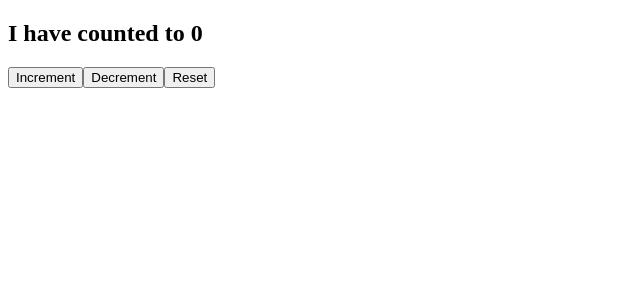
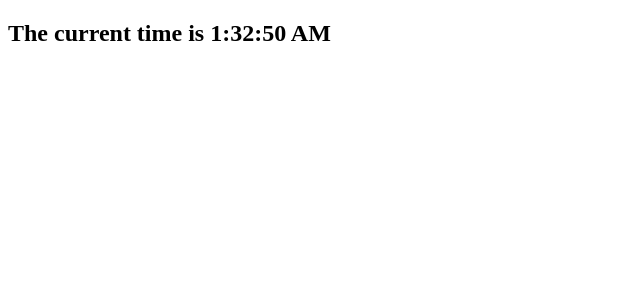
Before and after one commit to NicolasPapappicco/Esercizi-React, a React (Vite) app: page / in a window 1280 px wide. Shown: the top 300 px of the page, without its empty margins (0-640 px from the left). Built offline with nearby package versions, Linux system fonts and the light colour scheme.

Commit message:
es useEffect

```diff
--- a/src/App.jsx
+++ b/src/App.jsx
@@ -1,10 +1,10 @@
-import { Counter } from "./Counter";
+import { Clock } from "./Clock";
 
 
 export function App() {
     return (
         <div>
-            <Counter/>
+            <Clock/>
         </div>
     )
 }
--- /dev/null
+++ b/src/Clock.jsx
@@ -0,0 +1,17 @@
+import { useEffect, useState } from "react"
+
+export function Clock() {
+    const [ date, setDate ] = useState(new Date())
+
+    useEffect(() => {
+        setInterval(() => {
+            setDate(new Date())
+        }, 1000);
+    }, [])
+
+    return (
+        <div>
+            <h2>The current time is {date.toLocaleTimeString()}</h2>
+        </div>
+    )
+}
```
